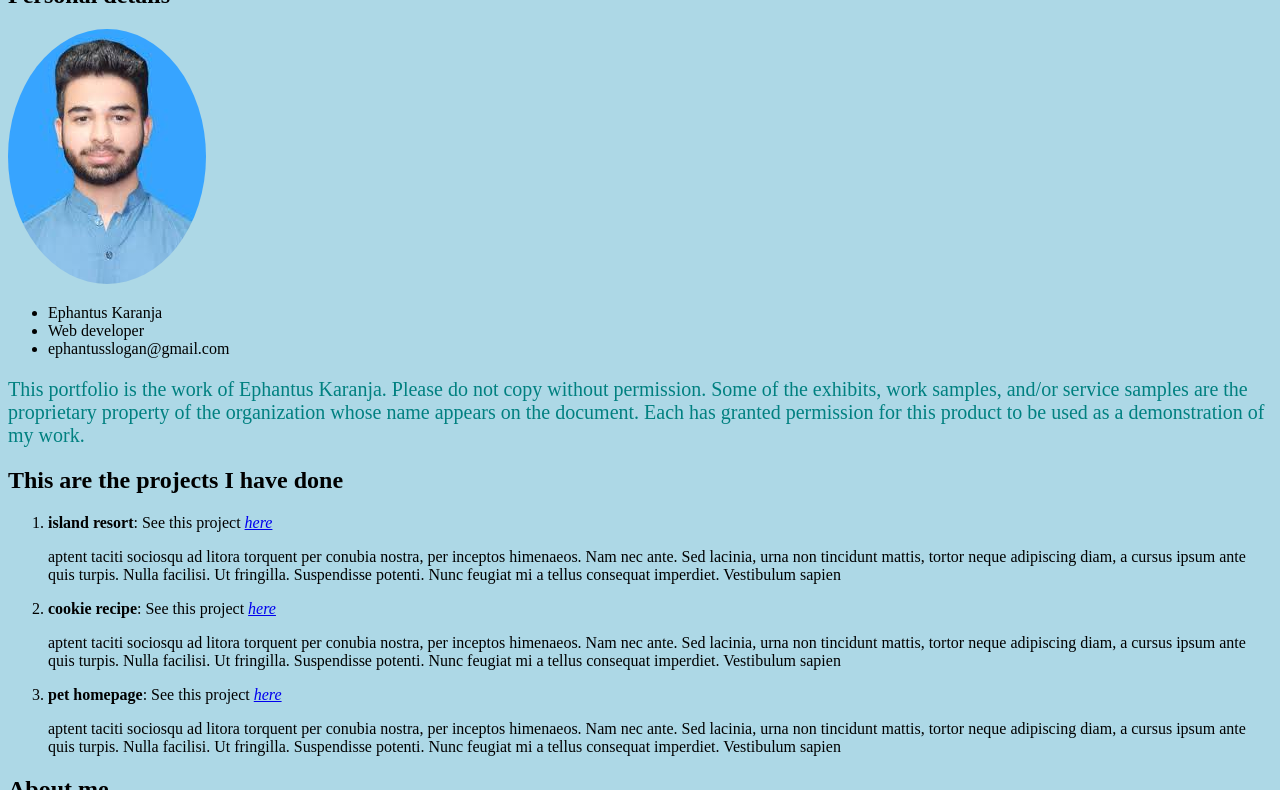
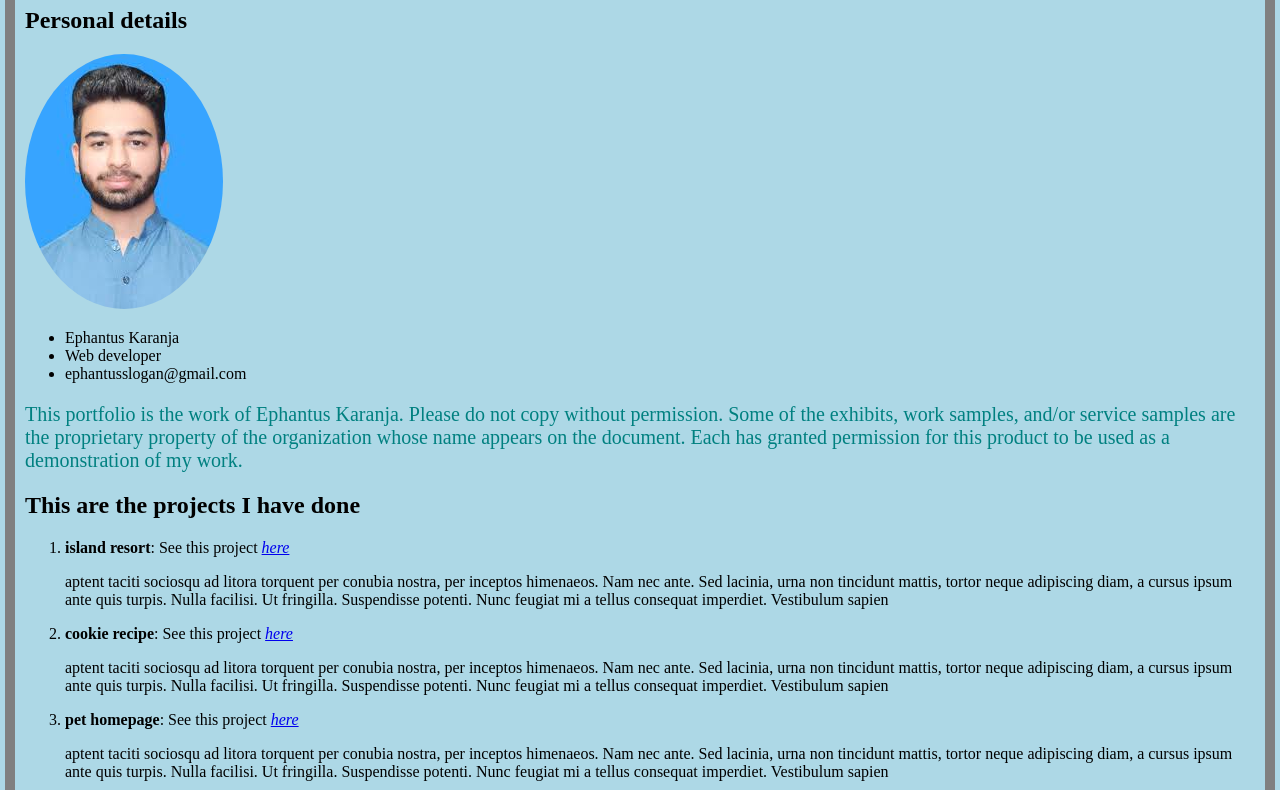
Before and after one commit to ephantuskaranja/portfolio_repo, a plain HTML site: page index.html in a window 1280 px wide. Shown: the part 98-888 px from the top of the page. Drawn offline with Linux system fonts and the light colour scheme.

Commit message:
modify box-model param in body

```diff
--- a/css/style.css
+++ b/css/style.css
@@ -1,5 +1,9 @@
 body {
     background-color: lightblue;
+    width: 1230px;
+    border: 10px solid grey;
+    padding: 10px;
+    margin: 5px;
 }
 .class1 {
   color : teal;
```
